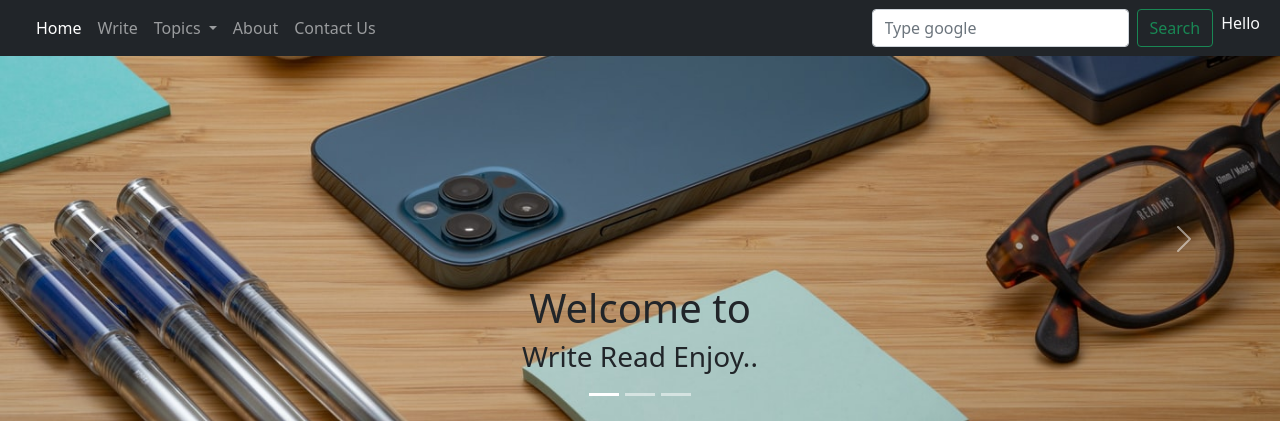
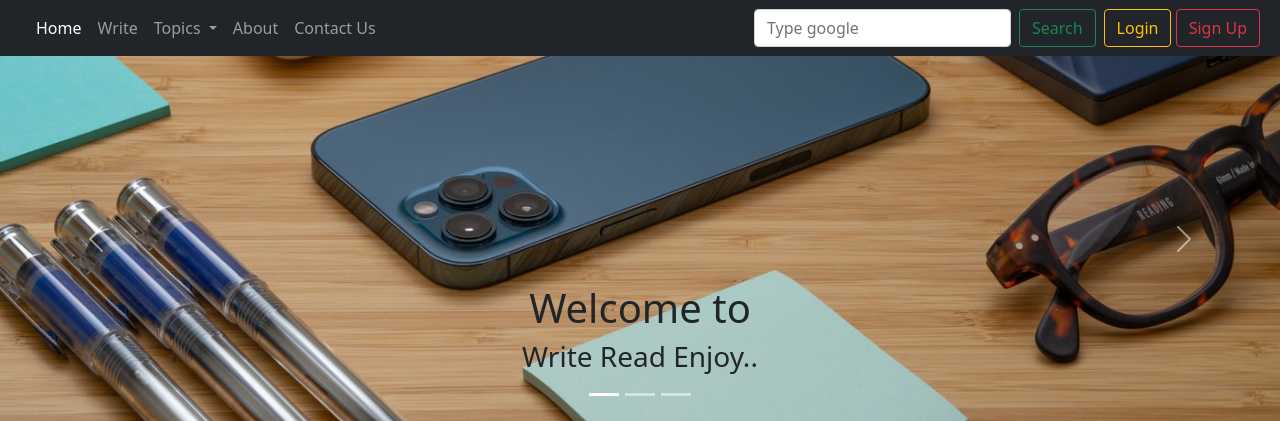
Before and after one commit to sandeepdot1/Blog-Site, a Flask app: template templates/dashboard.html in a window 1280 px wide. Shown: the top 421 px of the page. Run offline with Flask 2, Linux system fonts and the light colour scheme; the template is opened without the code that fills it, so the values that code supplies are empty; parts of the project's set-up code (start-up, migrations or seed data) failed here and were passed over.

Commit message:
Updated dashboard template

```diff
--- a/templates/dashboard.html
+++ b/templates/dashboard.html
@@ -1,13 +1,4 @@
 {% extends 'layout.html' %}
-
-{% block extra %}
-<div class="mx-2">
-    <h6 class="text-light">
-        Hello {{params['admin_user']}}
-    </h6>
-</div>
-{% endblock %}
-
 
 
 {% block body %}
```
